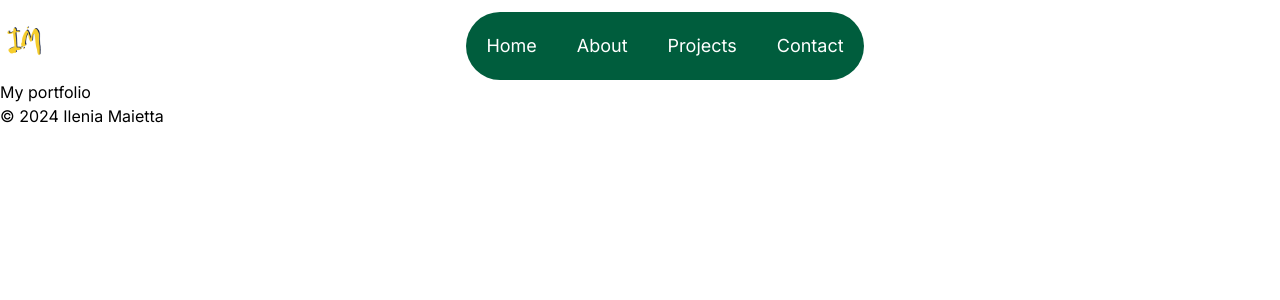
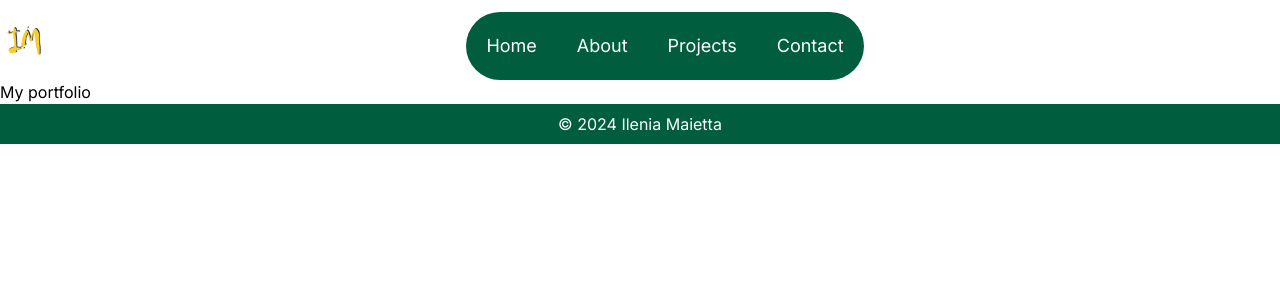
Before and after one commit to ileniadigital/ileniadigital.github.io, a Next.js app: page / in a window 1280 px wide. Shown: the top 300 px of the page. Built offline with nearby package versions, Linux system fonts and the light colour scheme.

Commit message:
styled footer

```diff
--- a/app/ui/footer.tsx
+++ b/app/ui/footer.tsx
@@ -1,7 +1,7 @@
 // Footer component
 export default function Footer() {
     return (
-        <footer>
+        <footer className="flex justify-center text-white font bg-darkgreen p-2">
             <p>© 2024 Ilenia Maietta</p>
         </footer>
     );
```
